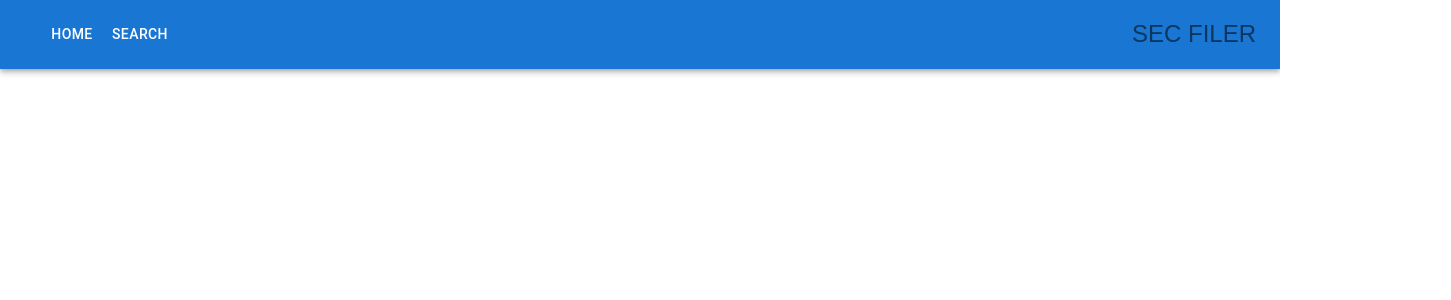
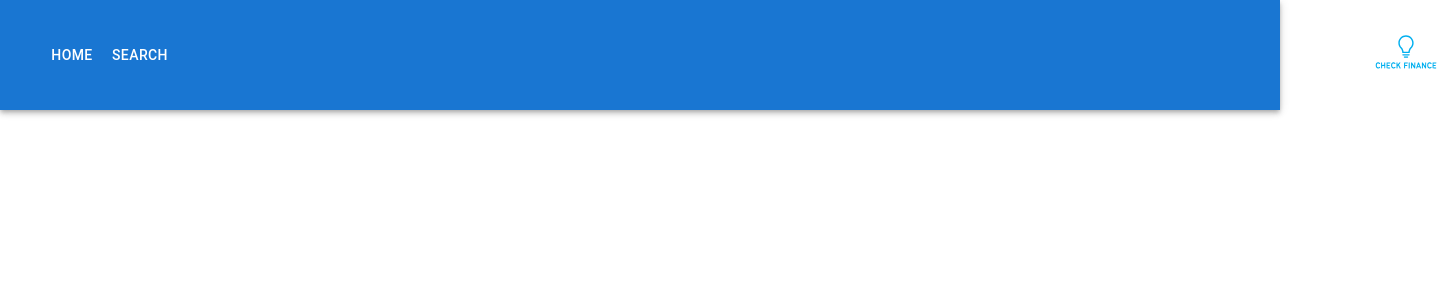
Before and after one commit to huntrag/DigitalAlpha, a React (Create React App) app in the folder FrontEnd/interiit/: page / in a window 1280 px wide. Shown: the top 300 px of the page, 1451 px wide, since content can reach past the window. Built offline with nearby package versions, Linux system fonts and the light colour scheme.

Commit message:
App Bar Logo

```diff
--- a/FrontEnd/interiit/src/AppBar/index.js
+++ b/FrontEnd/interiit/src/AppBar/index.js
@@ -1,4 +1,5 @@
 import * as React from 'react';
+import LogoSVG from "../resources/YOUR BIZNEZ (1).svg"
 import AppBar from '@mui/material/AppBar';
 import Box from '@mui/material/Box';
 import Toolbar from '@mui/material/Toolbar';
@@ -53,6 +54,7 @@ const ResponsiveAppBar = () => {
             onClick={handlClick}
           >
             {/* LOGO */}
+
           </Typography>
 
           <Box sx={{flexGrow: 1, display: {xs: 'flex', md: 'none'}}}>
@@ -110,6 +112,14 @@ const ResponsiveAppBar = () => {
             sx={{flexGrow: 1, display: {xs: 'flex', md: 'none'}}}
           >
             {/* LOGO */}
+            {/* <LogoSVG style={{}}  /> */}
+            {/* </div> */}
+            <img src={LogoSVG}
+              style={{
+                width: "90px", height: "90px",
+                paddingTop: "10px", paddingBottom: "10px"
+              }}
+            />
           </Typography>
           <Box sx={{flexGrow: 1, display: {xs: 'none', md: 'flex'}}}>
             {pages.map((page) => (
@@ -131,7 +141,13 @@ const ResponsiveAppBar = () => {
             <Tooltip title="Open settings">
               <IconButton onClick={handleOpenUserMenu} sx={{p: 0}}>
                 {/* <Avatar alt="Remy Sharp" src="/static/images/avatar/2.jpg" /> */}
-                SEC FILER
+                {/* SEC FILER */}
+
+                {/* <LogoSVG/> */}
+                <img src={LogoSVG} style={{
+                  width: "90px", height: "90px", paddingTop: "10px", paddingBottom: "10px"
+                  ,marginRight: "-300px"
+                }} />
               </IconButton>
             </Tooltip>
             <Menu
```
Also changed, not shown: FrontEnd/interiit/src/resources/YOUR BIZNEZ (1).svg (added), 1 other file (tests, documents, lock files or other folders).
